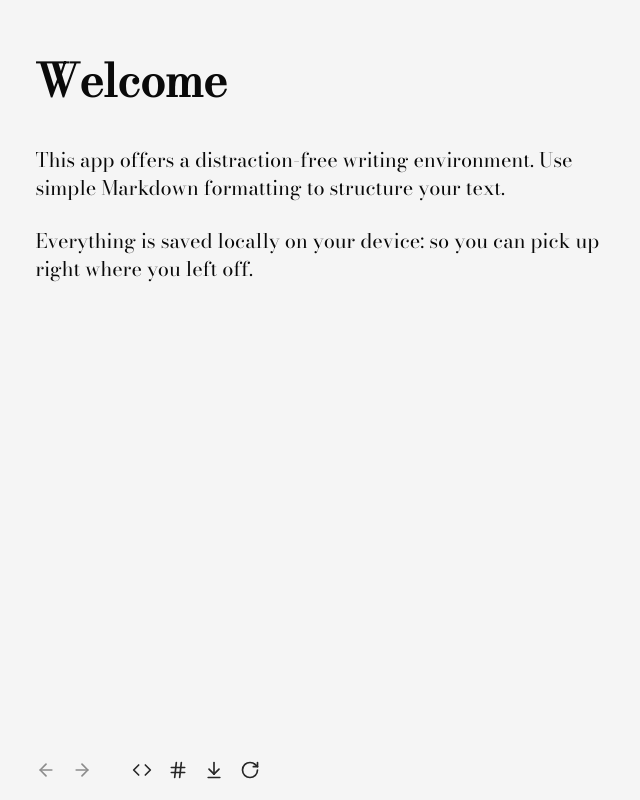
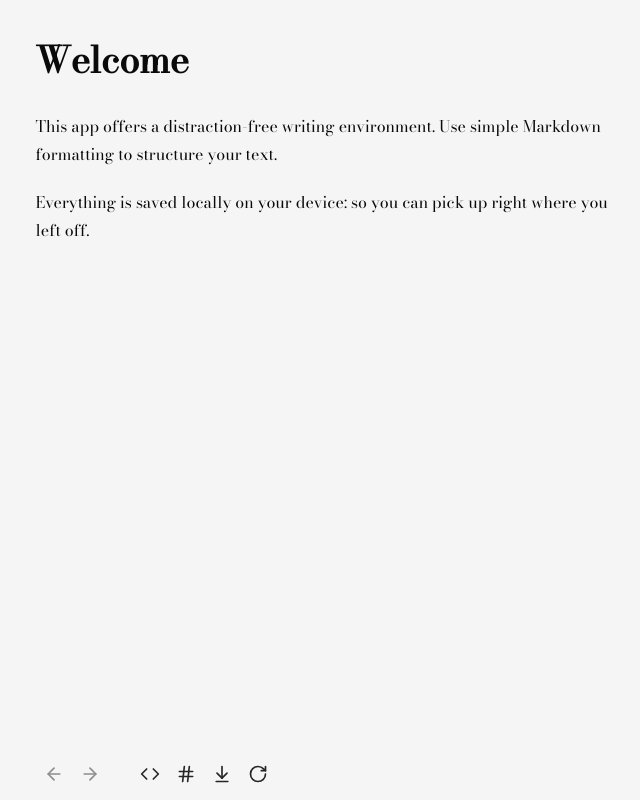
Before and after one commit to flavienbonvin/slate, a React (Vite) app: page / in a window 1280 px wide. Shown: the whole page, without its empty margins (307-947 px from the left). Built offline with nearby package versions, Linux system fonts and the light colour scheme.

Commit message:
Improve layout and make toolbar sticky

```diff
--- a/src/components/Editor.tsx
+++ b/src/components/Editor.tsx
@@ -6,17 +6,15 @@ import { getFromLocalStorage, saveToLocalStorage } from "../lib/localStorage";
 import { defaultContent, LS_CONTENT_KEY } from "../constant";
 import { Toolbar } from "./Toolbar";
 
-const extensions = [StarterKit];
-
 const content = getFromLocalStorage(LS_CONTENT_KEY, defaultContent);
 
 export const Editor = () => {
     const editor = useEditor({
-        extensions,
+        extensions: [StarterKit],
         content,
         editorProps: {
             attributes: {
-                class: "text-neutral-950 prose-headings:text-neutral-950 dark:prose-headings:text-neutral-300 dark:prose-strong:text-neutral-300 border-none focus:outline-none md:text-xl dark:text-neutral-300",
+                class: "prose prose-headings:text-current dark:prose-headings:text-current dark:prose-code:text-current mx-auto text-neutral-950 focus:outline-none dark:text-neutral-300",
             },
         },
     });
@@ -24,7 +22,6 @@ export const Editor = () => {
     const saveContent = useCallback((value: string) => {
         saveToLocalStorage(LS_CONTENT_KEY, value);
     }, []);
-
     useDebounce(saveContent, editor?.getHTML() || "", 300);
 
     const handleFocus = () => {
@@ -38,14 +35,22 @@ export const Editor = () => {
     };
 
     return (
-        <div className="prose mx-auto flex h-screen flex-col px-10 md:px-0">
-            <EditorContent
+        <div className="flex min-h-screen w-full flex-col">
+            <main
+                className="prose mx-auto w-full flex-1 px-10 pt-10 pb-16 md:px-0"
                 onClick={handleClick}
-                onFocus={handleFocus}
-                editor={editor}
-                className="flex-1 pt-10 font-serif md:pt-14"
-            />
-            <Toolbar editor={editor} />
+            >
+                <EditorContent
+                    onClick={handleClick}
+                    onFocus={handleFocus}
+                    editor={editor}
+                    className="font-serif text-lg"
+                />
+            </main>
+
+            <footer className="prose sticky bottom-0 mx-auto w-full bg-neutral-100 px-2 py-4 dark:bg-neutral-950">
+                <Toolbar editor={editor} />
+            </footer>
         </div>
     );
 };
--- a/src/components/Toolbar.tsx
+++ b/src/components/Toolbar.tsx
@@ -23,7 +23,7 @@ export const Toolbar = ({ editor }: Props) => {
     }
 
     return (
-        <div className="not-prose mb-5 flex gap-10">
+        <div className="not-prose flex gap-10">
             <span className="flex gap-4">
                 <ArrowLeft
                     size={iconSize}
```
